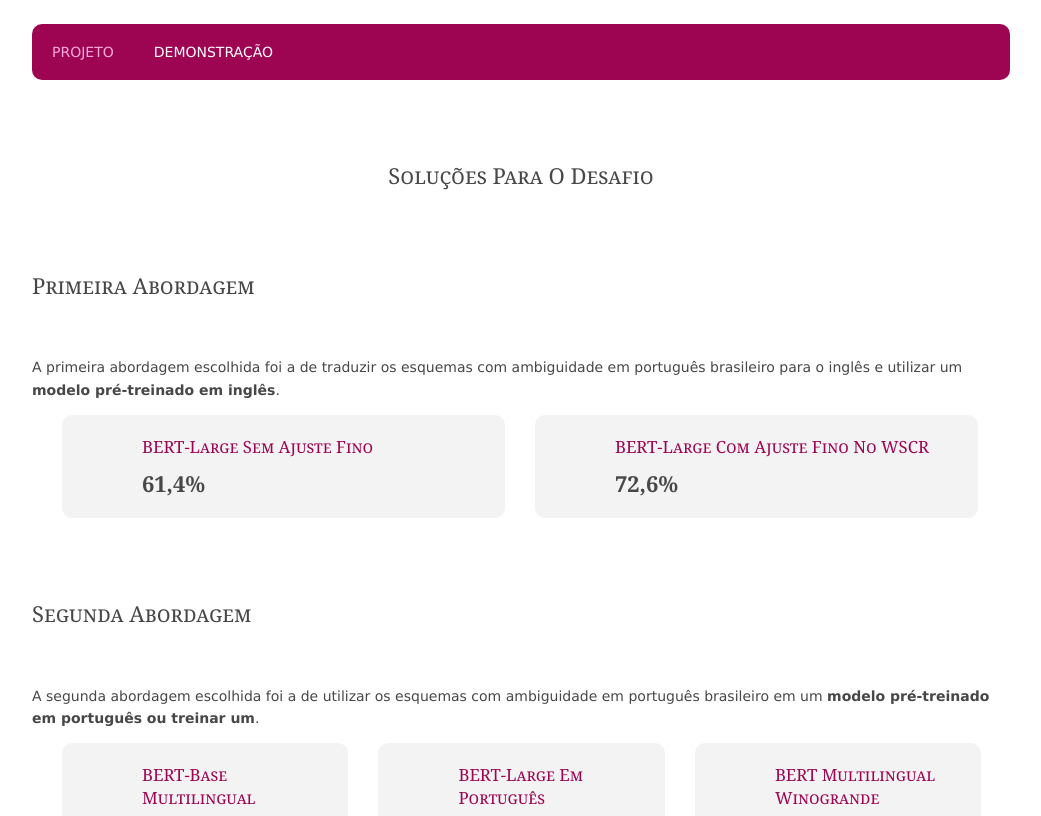
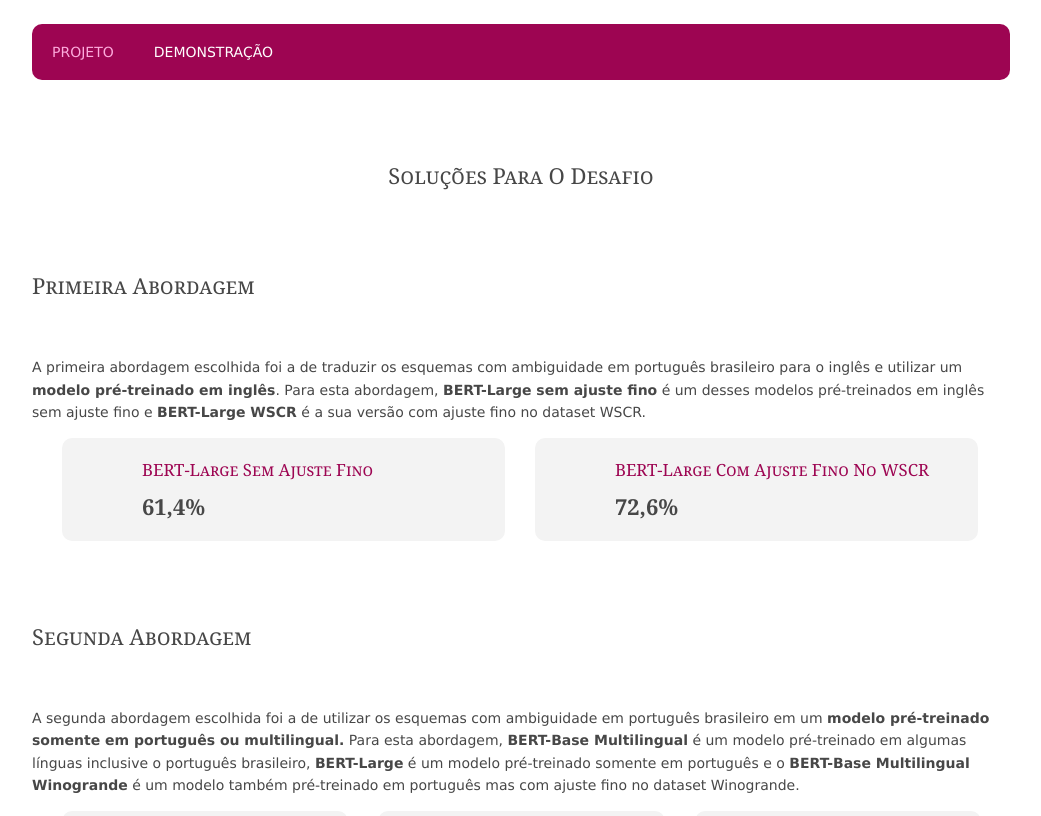
Before and after one commit to thaapontes/thaapontes.github.io, a plain HTML site: page tcc/tableau.html in a window 1280 px wide. Shown: the part 108-924 px from the top of the page, without its empty margins (119-1160 px from the left). Drawn offline with Linux system fonts and the light colour scheme.

Commit message:
adjust text approaches

```diff
--- a/tcc/tableau.html
+++ b/tcc/tableau.html
@@ -80,7 +80,8 @@ Licence URI: https://www.os-templates.com/template-terms
         <h3>Primeira abordagem</h3>
         <br>
         <p>A primeira abordagem escolhida foi a de traduzir os esquemas com ambiguidade em português brasileiro para o
-          inglês e utilizar um <b>modelo pré-treinado em inglês</b>.</p>
+        inglês e utilizar um <b>modelo pré-treinado em inglês</b>. Para esta abordagem, <b>BERT-Large sem ajuste fino</b> é um desses
+        modelos pré-treinados em inglês sem ajuste fino e <b>BERT-Large WSCR</b> é a sua versão com ajuste fino no dataset WSCR.</p>
         <ul class="nospace group">
           <li class="f_abordagem">
             <article>
@@ -100,7 +101,10 @@ Licence URI: https://www.os-templates.com/template-terms
         <h3>Segunda abordagem</h3>
         <br>
         <p>A segunda abordagem escolhida foi a de utilizar os esquemas com ambiguidade em português brasileiro em um
-          <b>modelo pré-treinado em português ou treinar um</b>.</p>
+          <b>modelo pré-treinado somente em português ou multilingual.</b> Para esta abordagem, <b>BERT-Base Multilingual</b>
+          é um modelo pré-treinado em algumas línguas inclusive o português brasileiro, <b>BERT-Large</b> é um modelo pré-treinado
+           somente em português e o <b>BERT-Base Multilingual Winogrande</b> é um modelo também pré-treinado em português mas com
+           ajuste fino no dataset Winogrande.</p>
         <ul class="nospace group">
           <li class="s_abordagem">
             <article>
@@ -110,13 +114,13 @@ Licence URI: https://www.os-templates.com/template-terms
           </li>
           <li class="s_abordagem">
             <article>
-              <h3 class="heading font-x1"><a href="#">BERT-Large em português</a></h3>
+              <h3 class="heading font-x1"><a href="#">BERT-Large</a></h3>
               <h5><b>55,4%</b></h5>
             </article>
           </li>
           <li class="s_abordagem">
             <article>
-              <h3 class="heading font-x1"><a href="#">BERT Multilingual Winogrande</a></h3>
+              <h3 class="heading font-x1"><a href="#">BERT-Base Multilingual Winogrande</a></h3>
               <h5><b>61,75%</b></h5>
             </article>
           </li>
```
